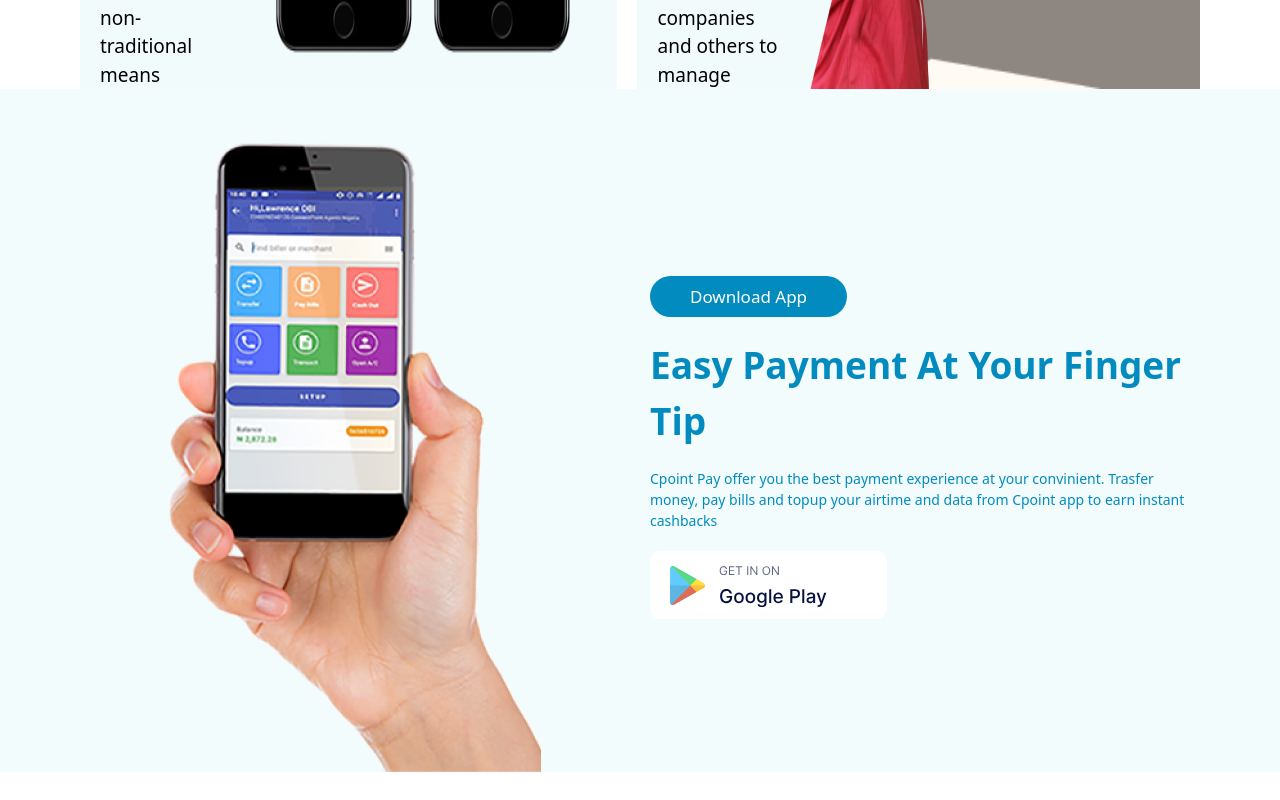
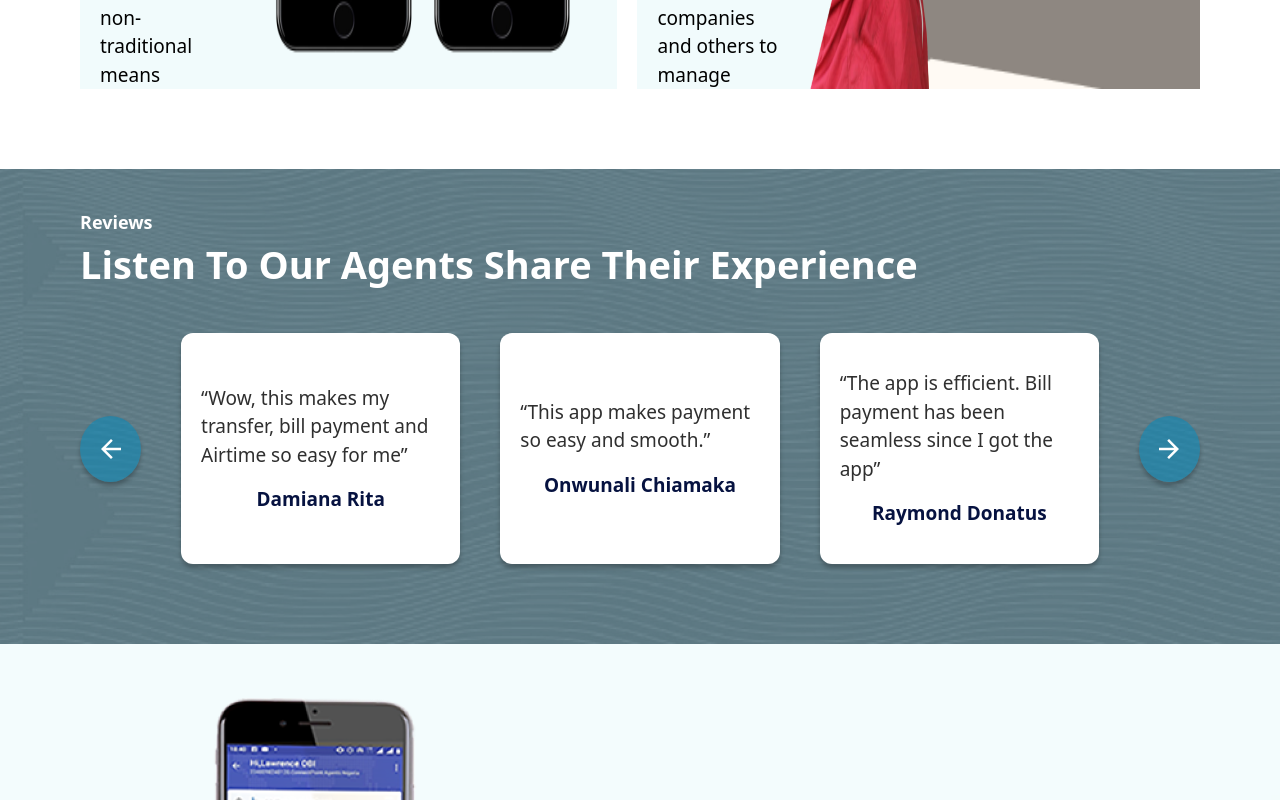
Before and after one commit to EmilyRacheal/connectpointsite, a React (Vite) app: page / in a window 1280 px wide. Shown: the part 2000-2800 px from the top of the page. Built offline with nearby package versions, Linux system fonts and the light colour scheme.

Commit message:
worked on the homepage review section

```diff
--- /dev/null
+++ b/src/Pages/Home/Reviews/index.jsx
@@ -0,0 +1,63 @@
+import React from "react";
+import styles from "./reviews.module.css";
+import { MdOutlineArrowBack } from "react-icons/md";
+import { MdOutlineArrowForward } from "react-icons/md";
+
+function Index() {
+  return (
+    <div className={`${styles.reviewsBg}`}>
+      <div className="lg:px-20 px-5 py-10">
+        <div>
+          <div className={`${styles.reviewTxt}`}>
+            <h4>Reviews</h4>
+            <h1>Listen To Our Agents Share Their Experience</h1>
+          </div>
+          <div className="">
+            <div className=" py-10 flex gap-x-10 items-center justify-center w-full">
+              <div
+                className={`${styles.arrowForward} flex items-center justify-center`}
+              >
+                <MdOutlineArrowBack size={30} />
+              </div>
+              <div
+                className={`${styles.reviewCardBox} flex flex-col items-center  justify-center`}
+              >
+                <p className=" px-5 pb-4">
+                  “Wow, this makes my transfer, bill payment and Airtime so easy
+                  for me”
+                </p>
+                <h4>Damiana Rita</h4>
+              </div>
+
+              <div
+                className={`${styles.reviewCardBox} flex flex-col items-center  justify-center`}
+              >
+                <p className=" px-5 pb-4">
+                  “This app makes payment so easy and smooth.”
+                </p>
+                <h4>Onwunali Chiamaka</h4>
+              </div>
+
+              <div
+                className={`${styles.reviewCardBox} flex flex-col items-center  justify-center`}
+              >
+                <p className=" px-5 pb-4">
+                  “The app is efficient. Bill payment has been seamless since I
+                  got the app”
+                </p>
+                <h4>Raymond Donatus</h4>
+              </div>
+              <div
+                className={`${styles.arrowForward} flex items-center justify-center`}
+              >
+                <MdOutlineArrowForward size={30} />
+              </div>
+            </div>
+          </div>
+        </div>
+      </div>
+    </div>
+  );
+}
+
+export default Index;
--- /dev/null
+++ b/src/Pages/Home/Reviews/reviews.module.css
@@ -0,0 +1,45 @@
+.reviewsBg {
+  background: url("../../../assets/Experience banner.png");
+  background-repeat: no-repeat;
+  background-size: cover;
+}
+
+.reviewTxt h4 {
+  font-size: 18px;
+  font-weight: 700;
+  color: #ffffff;
+}
+
+.reviewTxt h1 {
+  font-size: 38px;
+  font-weight: 700;
+  color: #ffffff;
+}
+
+.reviewCardBox {
+  width: 302px;
+  height: 231px;
+  background: #ffffff;
+  box-shadow: 0px 4px 4px rgba(0, 0, 0, 0.25);
+  border-radius: 12px;
+}
+
+.reviewCardBox p {
+  color: #2f2f2f;
+  font-size: 19px;
+}
+
+.reviewCardBox h4 {
+  font-size: 19px;
+  font-weight: 600;
+  color: #061240;
+}
+
+.arrowForward {
+  width: 66px;
+  height: 66px;
+  background: rgba(2, 139, 190, 0.53);
+  box-shadow: 0px 4px 4px rgba(0, 0, 0, 0.25);
+  border-radius: 50%;
+  color: #ffffff;
+}
--- a/src/Pages/Home/Services/index.jsx
+++ b/src/Pages/Home/Services/index.jsx
@@ -11,7 +11,7 @@
 
 function Index() {
   return (
-    <div className="lg:px-20 px-5">
+    <div className="lg:px-20 px-5 pb-20">
       <div className="">
         <div className={`${styles.serviceText} text-center md:text-left`}>
           <h4 className="font-bold text-lg">Services</h4>
--- a/src/Pages/Home/index.jsx
+++ b/src/Pages/Home/index.jsx
@@ -2,6 +2,7 @@
 import Navbar from "../../components/Navbar/index";
 import Header from "./Header/index";
 import Services from "./Services/index";
+import Reviews from "./Reviews/index";
 import AppDownload from "../../components/AppDownload/index";
 import Partners from "../../components/Partners/index";
 import Footer from "../../components/Footer/index";
@@ -12,6 +13,7 @@
       <Navbar />
       <Header />
       <Services />
+      <Reviews />
       <AppDownload />
       <Partners />
       <Footer />
```
